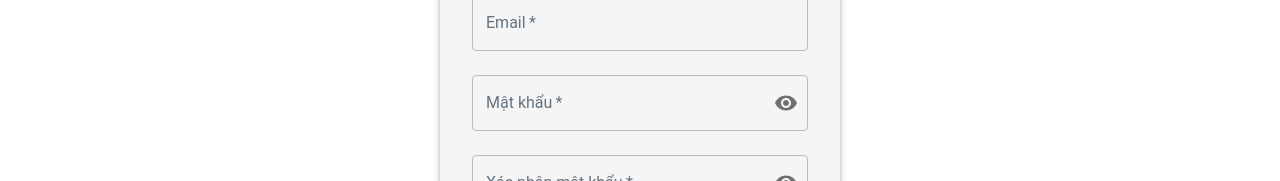
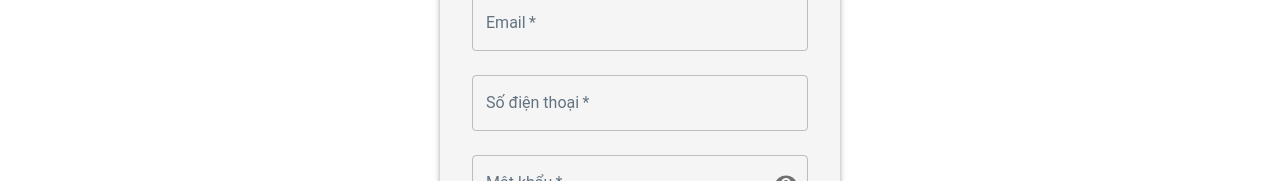
Before and after one commit to ngthtrong/CT222H-ePharma-frontend, a React (Vite) app: page /register in a window 1280 px wide. Shown: the part 499-680 px from the top of the page. Built offline with nearby package versions, Linux system fonts and the light colour scheme; no server answers.

Commit message:
done register

```diff
--- a/src/contexts/AuthContext.jsx
+++ b/src/contexts/AuthContext.jsx
@@ -225,29 +225,18 @@ export const AuthProvider = ({ children }) => {
       const response = await authAPI.register(userData);
 
       // authAPI.register() trả về response.data, có cấu trúc:
-      // { success, message, data: { accessToken, user, tokenType, ... } }
+      // { success, message, data: { user data } }
       const { success, message, data } = response;
 
       if (!success) {
         throw new Error(message || 'Registration failed');
       }
 
-      const { accessToken, user } = data;
+      // Không tự động đăng nhập sau khi đăng ký
+      // Chỉ trả về thông báo thành công
+      dispatch({ type: 'STOP_LOADING' });
 
-      // Lưu token và user data vào localStorage
-      setLocalStorage('accessToken', accessToken);
-      setLocalStorage('user', user);
-
-      // Dispatch LOGIN_SUCCESS với đầy đủ thông tin user và token
-      dispatch({
-        type: 'LOGIN_SUCCESS',
-        payload: {
-          user: user,
-          token: accessToken
-        }
-      });
-
-      return { success: true };
+      return { success: true, message: message || 'Đăng ký thành công' };
     } catch (error) {
       const errorMessage = error.response?.data?.message || error.message || 'Registration failed';
       dispatch({ type: 'LOGIN_FAILURE', payload: errorMessage });
--- a/src/pages/RegisterPage.jsx
+++ b/src/pages/RegisterPage.jsx
@@ -12,6 +12,7 @@ import {
   Checkbox,
   Alert,
   CircularProgress,
+  Snackbar,
 } from '@mui/material';
 import {
   Google as GoogleIcon,
@@ -26,15 +27,17 @@ const RegisterPage = () => {
   const navigate = useNavigate();
   const { register, loading, error } = useAuth();
   const [formData, setFormData] = useState({
-    name: '',
+    fullName: '',
     email: '',
     password: '',
     confirmPassword: '',
+    phoneNumber: '',
     agreeTerms: false,
   });
   const [showPassword, setShowPassword] = useState(false);
   const [showConfirmPassword, setShowConfirmPassword] = useState(false);
   const [localError, setLocalError] = useState('');
+  const [successMessage, setSuccessMessage] = useState('');
 
   const handleChange = (e) => {
     const { name, value, checked, type } = e.target;
@@ -48,8 +51,9 @@ const RegisterPage = () => {
   const handleSubmit = async (e) => {
     e.preventDefault();
     setLocalError('');
+    setSuccessMessage('');
 
-    if (!formData.name || !formData.email || !formData.password) {
+    if (!formData.fullName || !formData.email || !formData.password || !formData.phoneNumber) {
       setLocalError('Vui lòng nhập đầy đủ thông tin');
       return;
     }
@@ -68,7 +72,11 @@ const RegisterPage = () => {
     const result = await register(registerData);
 
     if (result.success) {
-      navigate('/');
+      setSuccessMessage('Đăng ký thành công! Đang chuyển hướng đến trang đăng nhập...');
+      // Delay 2 seconds before navigating to login page
+      setTimeout(() => {
+        navigate('/login');
+      }, 2000);
     } else {
       setLocalError(result.error);
     }
@@ -123,10 +131,10 @@ const RegisterPage = () => {
           <TextField
             fullWidth
             label="Họ và tên"
-            name="name"
+            name="fullName"
             variant="outlined"
             margin="normal"
-            value={formData.name}
+            value={formData.fullName}
             onChange={handleChange}
             required
             disabled={loading}
@@ -143,6 +151,19 @@ const RegisterPage = () => {
             onChange={handleChange}
             required
             disabled={loading}
+          />
+
+          <TextField
+            fullWidth
+            label="Số điện thoại"
+            name="phoneNumber"
+            variant="outlined"
+            margin="normal"
+            value={formData.phoneNumber}
+            onChange={handleChange}
+            required
+            disabled={loading}
+            placeholder="Ví dụ: 0123456789"
           />
 
           <TextField
@@ -270,6 +291,22 @@ const RegisterPage = () => {
           </Link>
         </Typography>
       </Paper>
+
+      {/* Success Snackbar */}
+      <Snackbar
+        open={!!successMessage}
+        autoHideDuration={6000}
+        onClose={() => setSuccessMessage('')}
+        anchorOrigin={{ vertical: 'top', horizontal: 'center' }}
+      >
+        <Alert
+          onClose={() => setSuccessMessage('')}
+          severity="success"
+          sx={{ width: '100%' }}
+        >
+          {successMessage}
+        </Alert>
+      </Snackbar>
     </Box>
   );
 };
```
